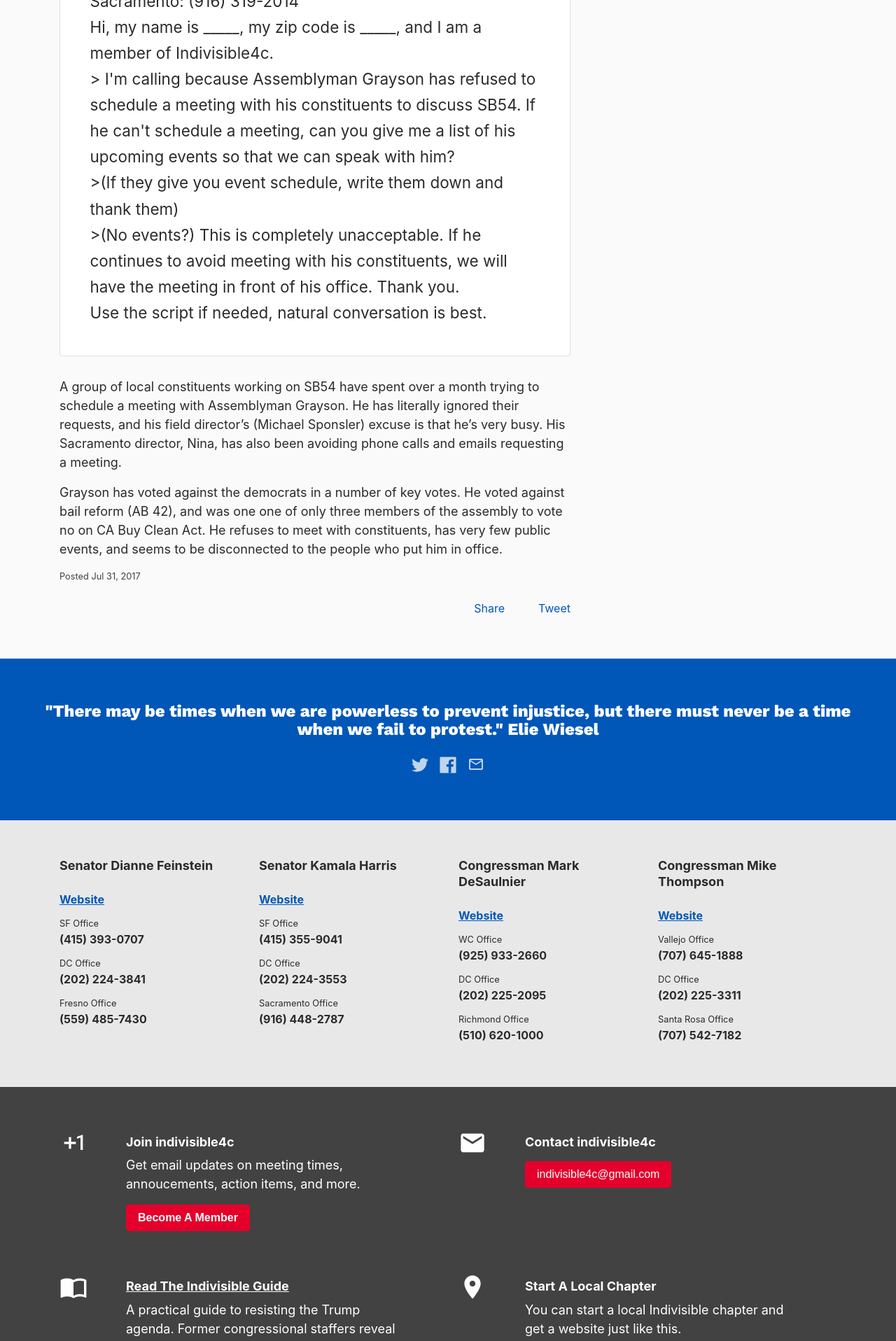
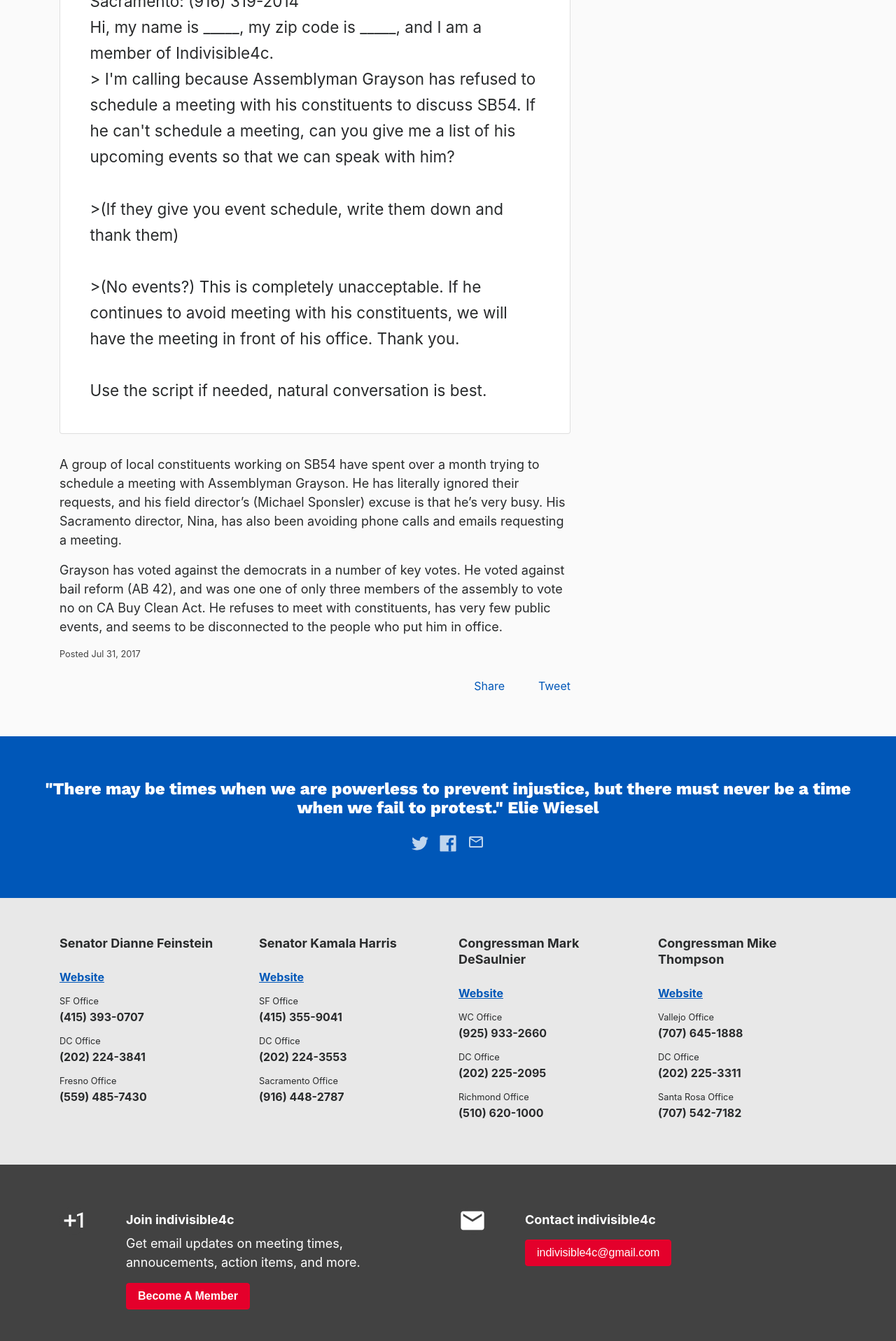
Before and after one commit to IndivisibleTemplate/BasicTemplate, a Jekyll site: the page built from _posts/2017-07-31-assemblyman-grayson-where-are-you.markdown, in a window 1280 px wide. Shown: the part 852-2768 px from the top of the page at 70% size. Built offline with Jekyll 4.4.1, drawn with Linux system fonts in a browser that asks for light colours; nearby versions of some CDN libraries; comment, search, counter and statistics services are not loaded.

```diff
--- a/_posts/2017-07-31-assemblyman-grayson-where-are-you.markdown
+++ b/_posts/2017-07-31-assemblyman-grayson-where-are-you.markdown
@@ -6,11 +6,11 @@ call-script-text: "Concord Office (925) 521-1511\n\n<br>\nSacramento: (916) 319-
   my name is _____, my zip code is _____, and I am a member of Indivisible4c.\n<br>\n\n>
   I'm calling because Assemblyman Grayson has refused to schedule a meeting with his
   constituents to discuss SB54. If he can't schedule a meeting, can you give me a
-  list of his upcoming events so that we can speak with him? \n<br>\n>(If they give
-  you event schedule, write them down and thank them)\n<br>\n>(No events?) This is
-  completely unacceptable. If he continues to avoid meeting with his constituents,
-  we will have the meeting in front of his office. Thank you.\n<br>\nUse the script
-  if needed, natural conversation is best."
+  list of his upcoming events so that we can speak with him? \n<br>\n<br>\n>(If they
+  give you event schedule, write them down and thank them)\n<br>\n<br>\n>(No events?)
+  This is completely unacceptable. If he continues to avoid meeting with his constituents,
+  we will have the meeting in front of his office. Thank you.\n<br>\n<br>\nUse the
+  script if needed, natural conversation is best."
 ---
 
 A group of local constituents working on SB54 have spent over a month trying to schedule a meeting with Assemblyman Grayson. He has literally ignored their requests, and his field director's (Michael Sponsler) excuse is that he's very busy. His Sacramento director, Nina, has also been avoiding phone calls and emails requesting a meeting.
```
